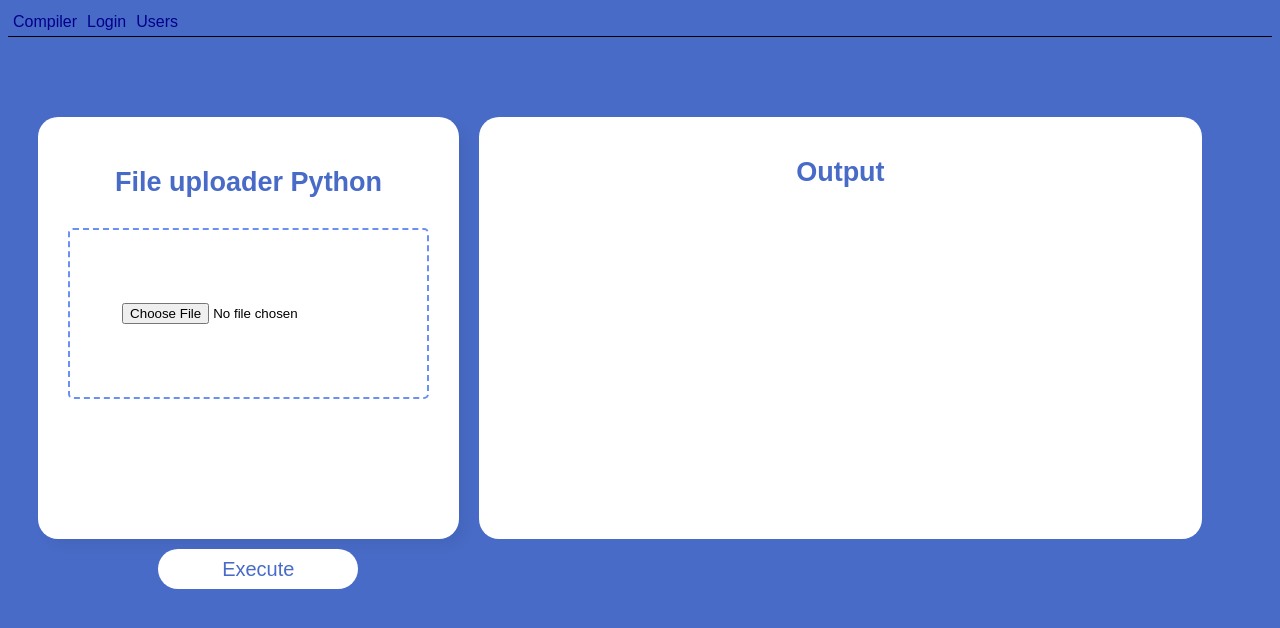
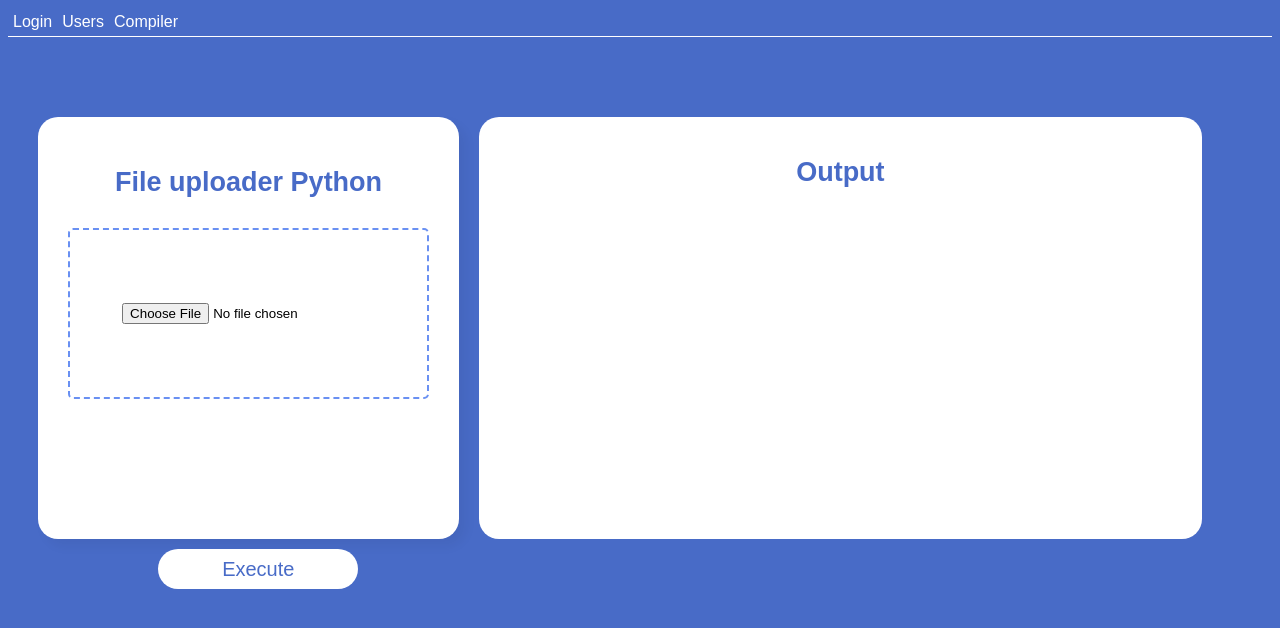
Before and after one commit to CS-Group-L/GroupL-Project, a React (Vite) app in the folder client/: page / in a window 1280 px wide. Shown: the top 628 px of the page. Built offline with nearby package versions, Linux system fonts and the light colour scheme.

Commit message:
Changing navbar

```diff
--- a/client/src/components/Navbar.jsx
+++ b/client/src/components/Navbar.jsx
@@ -3,9 +3,9 @@ import './Navbar.scss'
 const Navbar = () => {
     return (
         <nav>
-            <a href='/'>Compiler</a>
             <a href='/login'>Login</a>
             <a href='/users'>Users</a>
+            <a href='/'>Compiler</a>
         </nav>
     );
 }
--- a/client/src/components/Navbar.scss
+++ b/client/src/components/Navbar.scss
@@ -1,14 +1,14 @@
 nav{
     display: flex;
-    border-bottom: 1px solid black;
+    border-bottom: 1px solid #fff;
 }
 
 nav a{
     text-decoration: none;
     padding: 5px;
-    color: darkblue;
+    color: #fff;
 
     &:hover{
-        color: black;
+        color: rgb(179, 179, 179);
     }
 }
```
